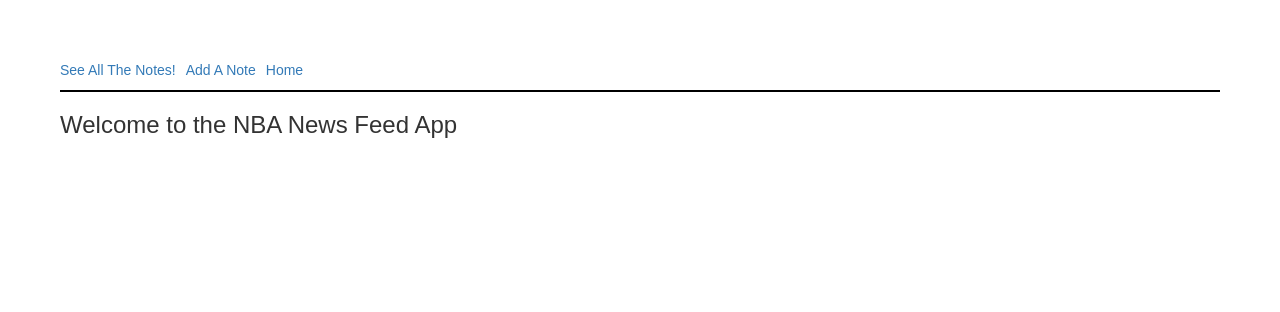
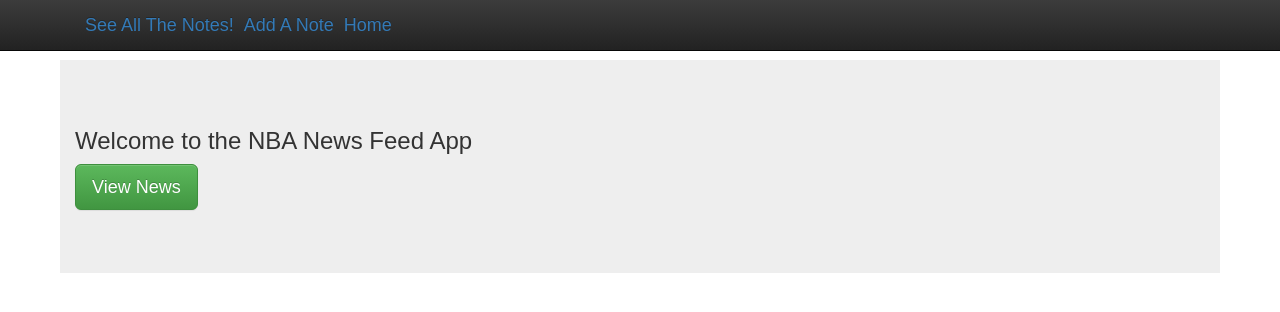
Before and after one commit to ChristopherJamesN/sports-news-feed, a React (Create React App) app: page / in a window 1280 px wide. Shown: the top 312 px of the page. Built offline with nearby package versions, Linux system fonts and the light colour scheme.

Commit message:
Updated app to use react-bootstrap styling.

```diff
--- a/src/App.js
+++ b/src/App.js
@@ -2,18 +2,41 @@
 import './App.css';
 import { BrowserRouter as Router, NavLink, Route } from 'react-router-dom';
 import NotesPage from './containers/NotesPage';
-import { Navbar, Jumbotron, Button } from 'react-bootstrap';
+import { Grid, Navbar, Jumbotron, Button } from 'react-bootstrap';
 
 const App = (props) =>
   <Router>
     <div>
-      <div style={{ borderBottom: '2px solid black', paddingBottom: '10px', marginBottom: '12px' }}>
-        <NavLink style={{ marginRight: '10px' }} to="/notes">See All The Notes!</NavLink>
-        <NavLink style={{ marginRight: '10px' }} to="/notes/new">Add A Note</NavLink>
-        <NavLink style={{ marginRight: '10px' }} to="/">Home</NavLink>
-      </div>
-      <Route exact path="/" render={() => <h3>Welcome to the NBA News Feed App</h3>} />
-      <Route path="/notes" component={NotesPage} />
+      <Navbar inverse fixedTop>
+          <Grid>
+            <Navbar.Header>
+              <Navbar.Brand>
+                <NavLink style={{ marginRight: '10px' }} to="/notes">See All The Notes!</NavLink>
+                <NavLink style={{ marginRight: '10px' }} to="/notes/new">Add A Note</NavLink>
+                <NavLink style={{ marginRight: '10px' }} to="/">Home</NavLink>
+            </Navbar.Brand>
+            <Navbar.Toggle />
+          </Navbar.Header>
+        </Grid>
+      </Navbar>
+      <Jumbotron>
+          <Grid>
+            <h1>
+              <Route exact path="/" render={() => <h3>Welcome to the NBA News Feed App</h3>} />
+              <Route path="/notes" component={NotesPage} />
+            </h1>
+            <p>
+              <Button
+                bsStyle="success"
+                bsSize="large"
+                href="http://www.nba.com/news"
+                target="_blank">
+                View News
+              </Button>
+            </p>
+          </Grid>
+        </Jumbotron>
+
     </div>
   </Router>;
 
```
